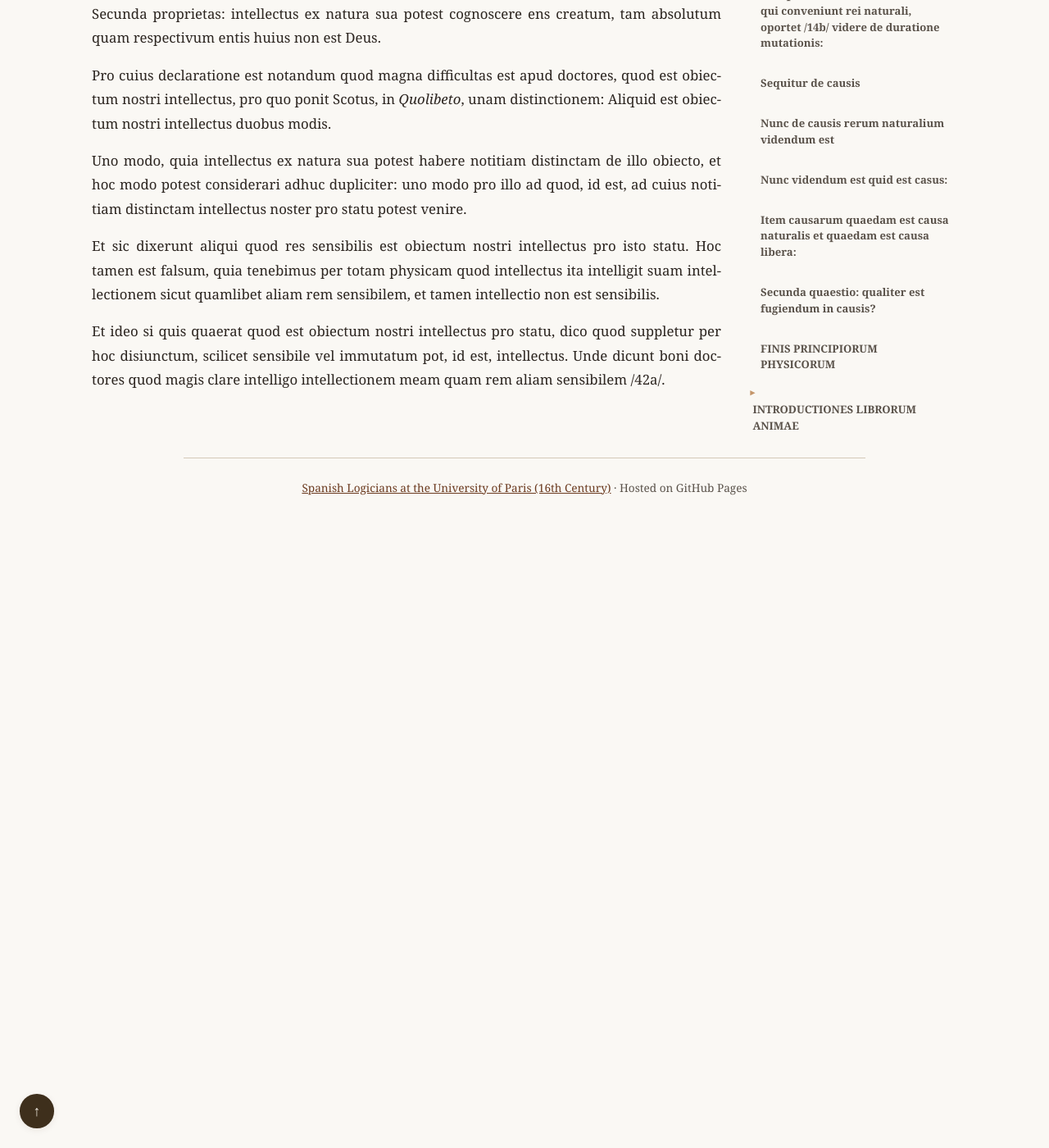
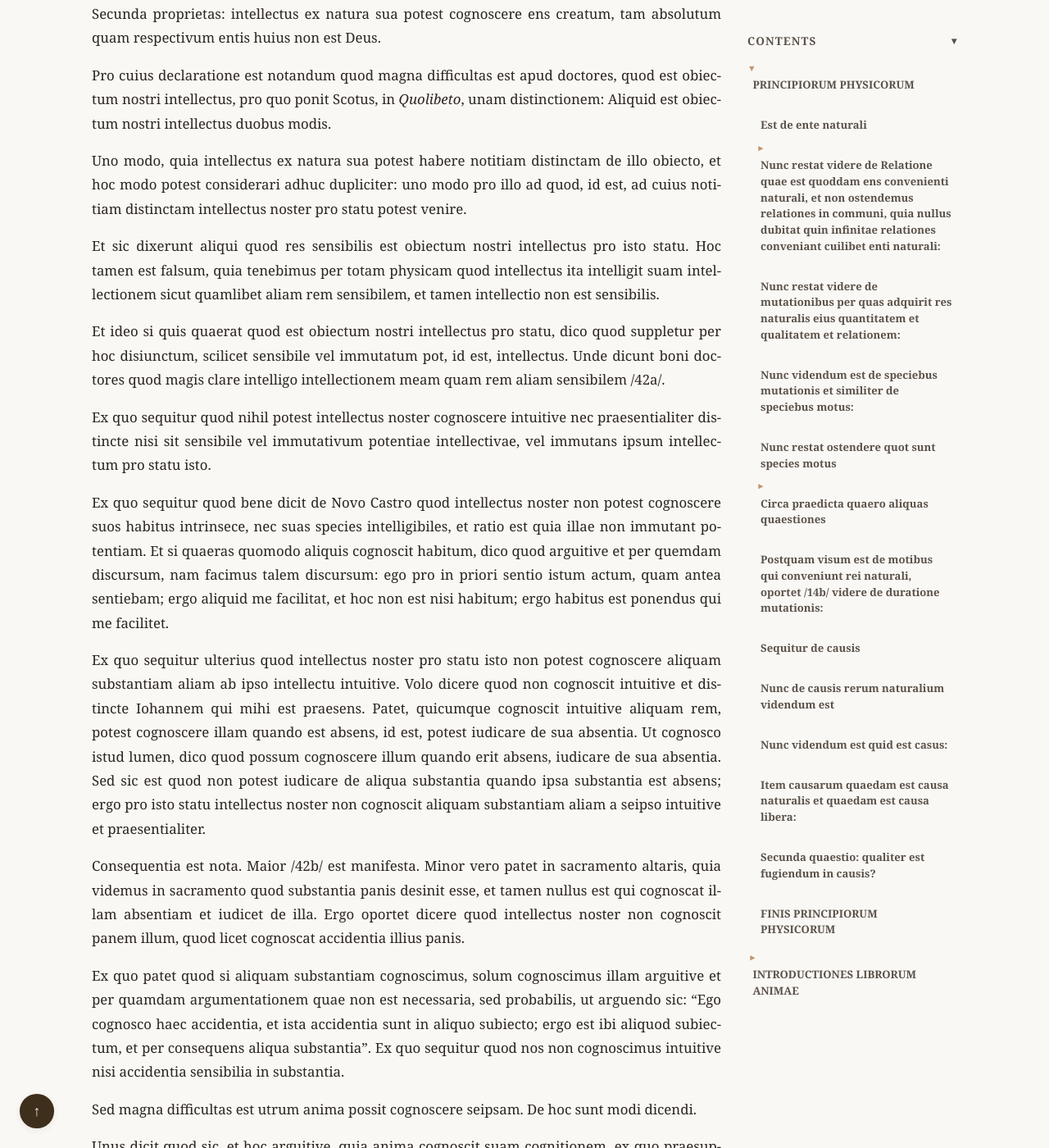
Before and after one commit to JoseBalado/Spanish-Logicians-at-the-University-of-Paris, a Jekyll site: the page built from philosophers/Jeronimo-Pardo/Principiorum-Phisicorum-et-Introductiones-Librorum-Animae.md, in a window 1280 px wide and 1400 px high, scrolled down 48446 px. Shown: the whole window at 82% size. Built offline with Jekyll 4.4.1, drawn with Linux system fonts in a browser that asks for light colours; before the commit the page ends 49076 px from its top, so only the background shows below that; some of the changed text lies outside the part shown.

Commit message:
Pardo, De Anima, page 42

```diff
--- a/cspell-latin-custom.txt
+++ b/cspell-latin-custom.txt
@@ -985,6 +985,8 @@ fabrefactio
 fabricamenta
 facialiter
 facilitant
+facilitat
+facilitet
 factibile
 factibili
 factibilia
--- a/philosophers/Jeronimo-Pardo/Principiorum-Phisicorum-et-Introductiones-Librorum-Animae.md
+++ b/philosophers/Jeronimo-Pardo/Principiorum-Phisicorum-et-Introductiones-Librorum-Animae.md
@@ -906,6 +906,24 @@ Et sic dixerunt aliqui quod res sensibilis est obiectum nostri intellectus pro i
 
 Et ideo si quis quaerat quod est obiectum nostri intellectus pro statu, dico quod suppletur per hoc disiunctum, scilicet sensibile vel immutatum pot, id est, intellectus. Unde dicunt boni doctores quod magis clare intelligo intellectionem meam quam rem aliam sensibilem /42a/.
 
+Ex quo sequitur quod nihil potest intellectus noster cognoscere intuitive nec praesentialiter distincte nisi sit sensibile vel immutativum potentiae intellectivae, vel immutans ipsum intellectum pro statu isto.
+
+Ex quo sequitur quod bene dicit de Novo Castro quod intellectus noster non potest cognoscere suos habitus intrinsece, nec suas species intelligibiles, et ratio est quia illae non immutant potentiam. Et si quaeras quomodo aliquis cognoscit habitum, dico quod arguitive et per quemdam discursum, nam facimus talem discursum: ego pro in priori sentio istum actum, quam antea sentiebam; ergo aliquid me facilitat, et hoc non est nisi habitum; ergo habitus est ponendus qui me facilitet.
+
+Ex quo sequitur ulterius quod intellectus noster pro statu isto non potest cognoscere aliquam substantiam aliam ab ipso intellectu intuitive. Volo dicere quod non cognoscit intuitive et distincte Iohannem qui mihi est praesens. Patet, quicumque cognoscit intuitive aliquam rem, potest cognoscere illam quando est absens, id est, potest iudicare de sua absentia. Ut cognosco istud lumen, dico quod possum cognoscere illum quando erit absens, iudicare de sua absentia. Sed sic est quod non potest iudicare de aliqua substantia quando ipsa substantia est absens; ergo pro isto statu intellectus noster non cognoscit aliquam substantiam aliam a seipso intuitive et praesentialiter.
+
+Consequentia est nota. Maior /42b/ est manifesta. Minor vero patet in sacramento altaris, quia videmus in sacramento quod substantia panis desinit esse, et tamen nullus est qui cognoscat illam absentiam et iudicet de illa. Ergo oportet dicere quod intellectus noster non cognoscit panem illum, quod licet cognoscat accidentia illius panis.
+
+Ex quo patet quod si aliquam substantiam cognoscimus, solum cognoscimus illam arguitive et per quamdam argumentationem quae non est necessaria, sed probabilis, ut arguendo sic: "Ego cognosco haec accidentia, et ista accidentia sunt in aliquo subiecto; ergo est ibi aliquod subiectum, et per consequens aliqua substantia". Ex quo sequitur quod nos non cognoscimus intuitive nisi accidentia sensibilia in substantia.
+
+Sed magna difficultas est utrum anima possit cognoscere seipsam. De hoc sunt modi dicendi.
+
+Unus dicit quod sic, et hoc arguitive, quia anima cognoscit suam cognitionem, ex quo praesupposito arguitur sic: "Sicut cognitio non est alicuius corporis; ergo est alicuius alterius a corpore, et illud non est corporis; ergo est ipsius animae".
+
+Alii voluerunt dicere quod anima cognoscit seipsam intuitive pro statu isto, et ratio est prima propter similitudinem suae cognitionis ad seipsam, sive propter similitudinem suorum actuum ad seipsam.
+
+Uterque istorum modorum est probabilis, et credo quod primus est potior /43a/.
+
 
 
 <!--
@@ -934,4 +952,5 @@ Page 38b: in prophetis ] emend. imperfectis
 Page 39b: Primo ] emend. Tertio
 Page 39b: exteriorum ] del. et exterioris vel exteriorum
 Page 39b: organo ] conj. impo
+Page 42b: Sicut ] sic
 -->
```
